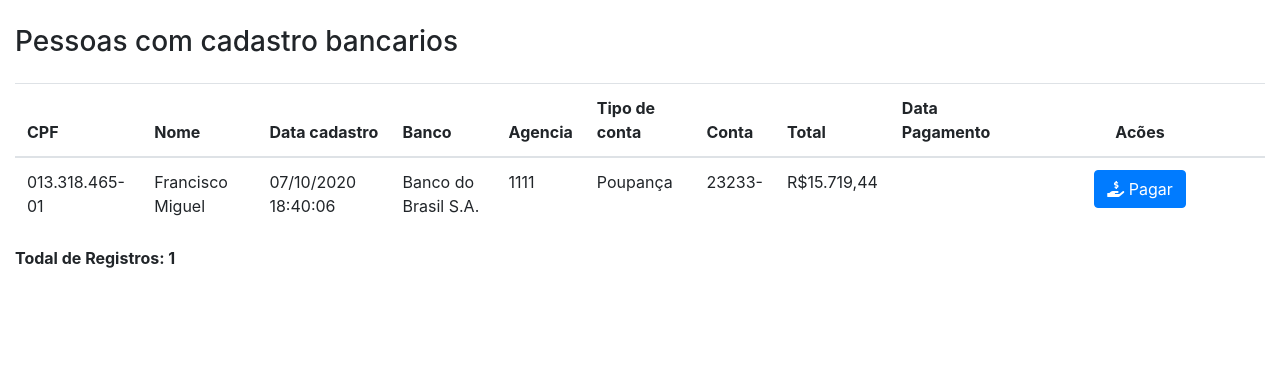
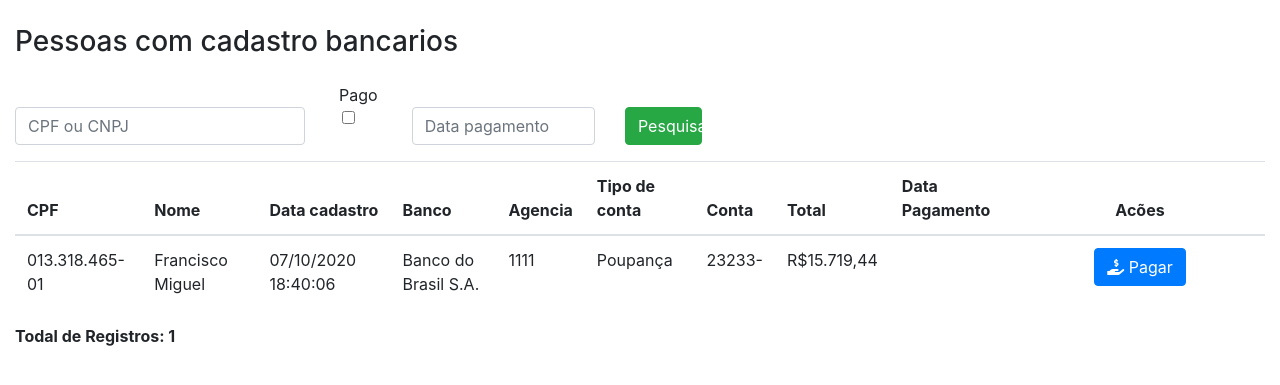
Before and after one commit to miguelbh6/cadrestitui, a CodeIgniter app: page /cadrestitui/index.php/pessoabanco/index in a window 1280 px wide. Shown: the part 56-441 px from the top of the page. Run offline with CodeIgniter, Linux system fonts and the light colour scheme; the visitor is signed in with stand-in values (Sample User, id 1); data comes from the database, SQL or seed files in the repository; some libraries are stand-ins or nearby versions.

Commit message:
Correção 06/10

```diff
--- a/application/controllers/Pessoa.php
+++ b/application/controllers/Pessoa.php
@@ -70,7 +70,7 @@ class Pessoa extends MY_Controller
     }
 
     public function pesquisar() {
-        $cpf_pesquisa = $this->input->post('cpf_pesquisa');
+        $cpf_pesquisa = preg_replace('/[^0-9]/is', '', $this->input->post('cpf_pesquisa'));
         $ind_pago_pesquisa = $this->input->post('ind_pago_pesquisa') != null ? 1 : 0;
         $dt_pago_pesquisa = $this->input->post('dt_pago_pesquisa');
         $dt_pago_pesquisa= !empty($dt_pago_pesquisa) ? date('Y-d-m H:i:s',strtotime($dt_pago_pesquisa)) : null;
--- a/application/controllers/Pessoabanco.php
+++ b/application/controllers/Pessoabanco.php
@@ -41,4 +41,20 @@ $dados['dt_pago'] = null;
         $this->pessoabanco_model->save($id, $dados);
         redirect(self::BASE_URL);
     }
+
+    public function pesquisar() {
+        $cpf_pesquisa = preg_replace('/[^0-9]/is', '', $this->input->post('cpf_pesquisa'));
+        $ind_pago_pesquisa = $this->input->post('ind_pago_pesquisa') != null ? 1 : 0;
+        $dt_pago_pesquisa = $this->input->post('dt_pago_pesquisa');
+        $dt_pago_pesquisa= !empty($dt_pago_pesquisa) ? date('Y-d-m H:i:s',strtotime($dt_pago_pesquisa)) : null;
+
+        if (!empty($cpf_pesquisa) || !empty($ind_pago_pesquisa) || !empty($dt_pago_pesquisa)) {
+            $this->dados['pessoas'] = $this->pessoabanco_model->obterPorFiltros($cpf_pesquisa, $ind_pago_pesquisa, $dt_pago_pesquisa);
+
+        } else{
+            $this->dados['pessoas'] = $this->pessoabanco_model->obterComNomeBanco('9', 'asc');
+        }
+
+        $this->_viewAdmin(self::BASE_URL . '/listar', $this->dados);
+    }
 }
--- a/application/models/Pessoabanco_model.php
+++ b/application/models/Pessoabanco_model.php
@@ -30,4 +30,28 @@ class Pessoabanco_model extends MY_Model
     public function removerPorCpf($cpf) {
         return $this->db->where('cpf', $cpf)->delete($this->tabela);
     }
+
+    public function obterPorFiltros($cpf, $ind_pago, $dt_pago)
+    {
+        $this->db->select('pb.id, b.nome as banco, pb.agencia, pb.conta, pb.vl_total, pb.cpf, pb.tpconta, p.nome, p.dt_inclusao, pb.ind_pago, pb.dt_pago, pb.dv');
+        $this->db->from('pessoabanco pb');
+        $this->db->join('banco b', 'b.id = pb.banco', 'inner');
+        $this->db->join('pessoa p', 'p.cpf = pb.cpf', 'inner');
+
+        if (!empty($cpf)) {
+            $this->db->like('p.cpf', $cpf);
+        }
+
+        if (!empty($ind_pago) && $ind_pago != '0') {
+            $this->db->where('pb.ind_pago', $ind_pago);
+        }
+
+        if (!empty($dt_pago)) {
+            $this->db->where('pb.dt_pago >=', $dt_pago);
+        }
+
+        $this->db->order_by('p.dt_inclusao', 'asc');
+
+        return $this->db->get()->result();
+    }
 }
--- a/application/views/pessoa/listar.php
+++ b/application/views/pessoa/listar.php
@@ -32,7 +32,8 @@
             </div>
             <?php echo form_close(); ?>
         </div>
-
+    </div>
+</div>
         <br>
 
         <?php if (!empty($pessoas)) { ?>
--- a/application/views/pessoabanco/listar.php
+++ b/application/views/pessoabanco/listar.php
@@ -1,6 +1,37 @@
 <div class="row">
     <div class="col-md-12 mb-3">
         <h3>Pessoas com cadastro bancarios</h3>
+    </div>
+</div>
+<div class="row">
+    <div class="col-md-12 mb-3">
+        <?php echo form_open('pessoabanco/pesquisar'); ?>
+        <div class="row">
+            <div class="col-md-3">
+
+            </div>
+            <div class="col-md-1 row justify-content-center">
+                <label class="form-check-label" for="pago">Pago</label>
+
+            </div>
+
+
+        </div>
+        <div class="row">
+            <div class="col-md-3">
+                <input type="text" name="cpf_pesquisa" for="pesquisar" value="" class="form-control" placeholder="CPF ou CNPJ">
+            </div>
+            <div class="col-md-1 row justify-content-center">
+                <input type="checkbox" class="form-check-input" name="ind_pago_pesquisa">
+            </div>
+            <div class="col-md-2">
+                <input type="text" name="dt_pago_pesquisa" class="form-control" placeholder="Data pagamento" maxlength="10">
+            </div>
+            <div class="col-md-1">
+                <button type="submit" class="btn btn-success btn-block">Pesquisar <span class="glyphicon glyphicon-search" aria-hidden="true" /></button>
+            </div>
+            <?php echo form_close(); ?>
+        </div>
     </div>
 </div>
 <?php if (!empty($pessoas)) { ?>
```
